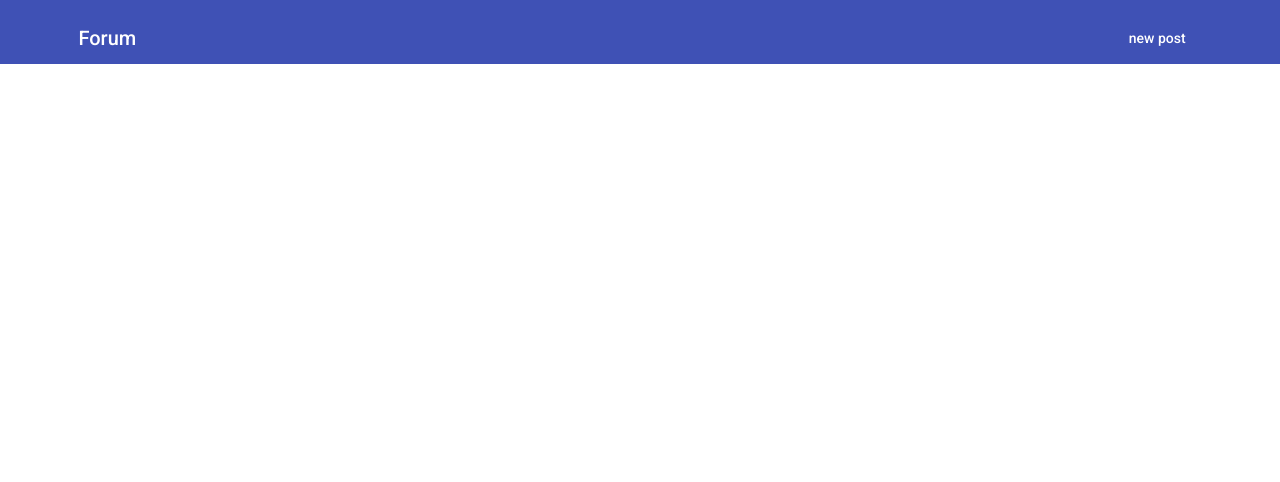
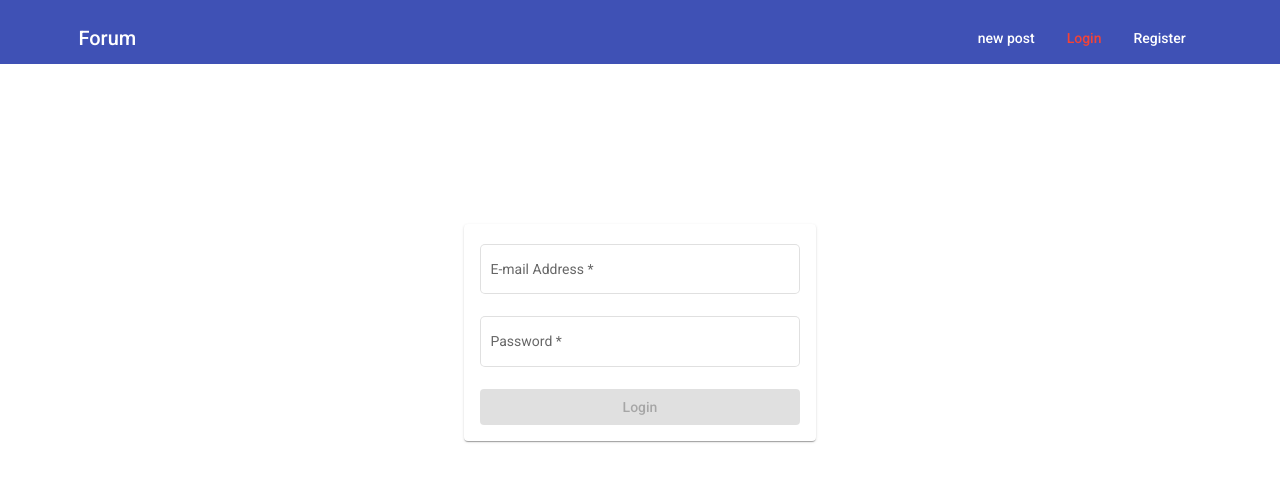
Before and after one commit to addy360/coleworld, an Angular app: page /login in a window 1280 px wide. Before the commit this address led to /. Shown: the top 482 px of the page. Built offline with nearby package versions, Linux system fonts and the light colour scheme.

Commit message:
Added auth components

```diff
--- a/src/app/app-routing.module.ts
+++ b/src/app/app-routing.module.ts
@@ -2,11 +2,15 @@ import { NgModule } from '@angular/core'
 import { RouterModule, Routes } from '@angular/router'
 import { PostListComponent } from './posts/post-list/post-list.component'
 import { PostCreateComponent } from './posts/post-create/post-create.component'
+import { LoginComponent } from './auth/login/login.component'
+import { SignupComponent } from './auth/signup/signup.component'
 
 
 const routes:Routes =[
 	{ path:'', component: PostListComponent },
 	{ path:'newpost', component: PostCreateComponent },
+	{ path:'login', component: LoginComponent },
+	{ path:'register', component: SignupComponent },
 	{ path:'editpost/:id', component: PostCreateComponent },
 ]
 
--- /dev/null
+++ b/src/app/auth/login/login.component.css
@@ -0,0 +1,15 @@
+mat-form-field, input{
+	width: 100%;
+	display: block
+}
+
+mat-card{
+	max-width: 20rem;
+	display: block;
+	margin: 10rem auto 0;
+}
+
+mat-card form button{
+	display: block;
+	width: 100%
+}
--- /dev/null
+++ b/src/app/auth/login/login.component.html
@@ -0,0 +1,13 @@
+<mat-card >
+	<form (submit)="onSubmit(formData)" #formData = "ngForm" >
+		<mat-form-field appearance="outline">
+			<mat-label>E-mail Address</mat-label>
+			<input matInput ngModel name="email" required email type="email">
+		</mat-form-field>
+		<mat-form-field appearance="outline">
+			<mat-label>Password</mat-label>
+			<input matInput ngModel name="password" required type="password" >
+		</mat-form-field>
+		<button [disabled]="formData.invalid"  mat-raised-button color="primary" type="submit">Login</button>
+	</form>
+</mat-card>
--- /dev/null
+++ b/src/app/auth/login/login.component.ts
@@ -0,0 +1,12 @@
+import { Component } from '@angular/core'
+import { NgForm } from '@angular/forms'
+
+@Component({
+	templateUrl:'./login.component.html',
+	styleUrls:['./login.component.css']
+})
+export class LoginComponent{
+	onSubmit(data: NgForm){
+
+	}
+}
--- /dev/null
+++ b/src/app/auth/signup/signup.component.css
@@ -0,0 +1,15 @@
+mat-form-field, input{
+	width: 100%;
+	display: block
+}
+
+mat-card{
+	max-width: 20rem;
+	display: block;
+	margin: 10rem auto 0;
+}
+
+mat-card form button{
+	display: block;
+	width: 100%
+}
--- /dev/null
+++ b/src/app/auth/signup/signup.component.html
@@ -0,0 +1,13 @@
+<mat-card >
+	<form (submit)="onSubmit(formData)" #formData = "ngForm" >
+		<mat-form-field appearance="outline">
+			<mat-label>E-mail Address</mat-label>
+			<input matInput ngModel name="email" required email type="email">
+		</mat-form-field>
+		<mat-form-field appearance="outline">
+			<mat-label>Password</mat-label>
+			<input matInput ngModel name="password" required type="password" >
+		</mat-form-field>
+		<button [disabled]="formData.invalid"  mat-raised-button color="primary" type="submit">Register</button>
+	</form>
+</mat-card>
--- /dev/null
+++ b/src/app/auth/signup/signup.component.ts
@@ -0,0 +1,13 @@
+import { Component } from '@angular/core'
+import { NgForm } from '@angular/forms'
+
+
+@Component({
+	templateUrl:'./signup.component.html',
+	styleUrls:['./signup.component.css']
+})
+export class SignupComponent{
+	onSubmit(data: NgForm){
+
+	}
+}
--- a/src/app/header/header.component.css
+++ b/src/app/header/header.component.css
@@ -18,6 +18,7 @@ mat-toolbar h1{
 mat-toolbar ul{
 	list-style: none;
 	color: inherit;
+	display: flex;
 }
 
 a{
--- a/src/app/header/header.component.html
+++ b/src/app/header/header.component.html
@@ -3,6 +3,8 @@
 	  <h1 [routerLink]="['/']" >Forum</h1>
 	  <ul>
 	  	<li><a mat-button routerLinkActive="mat-warn" [routerLink]="['/newpost']">new post</a></li>
+	  	<li><a mat-button routerLinkActive="mat-warn" [routerLink]="['/login']">Login</a></li>
+	  	<li><a mat-button routerLinkActive="mat-warn" [routerLink]="['/register']">Register</a></li>
 	  </ul>
   </div>
 </mat-toolbar>
```
Also changed, not shown: src/app/app.module.ts (+8 -3 lines).
